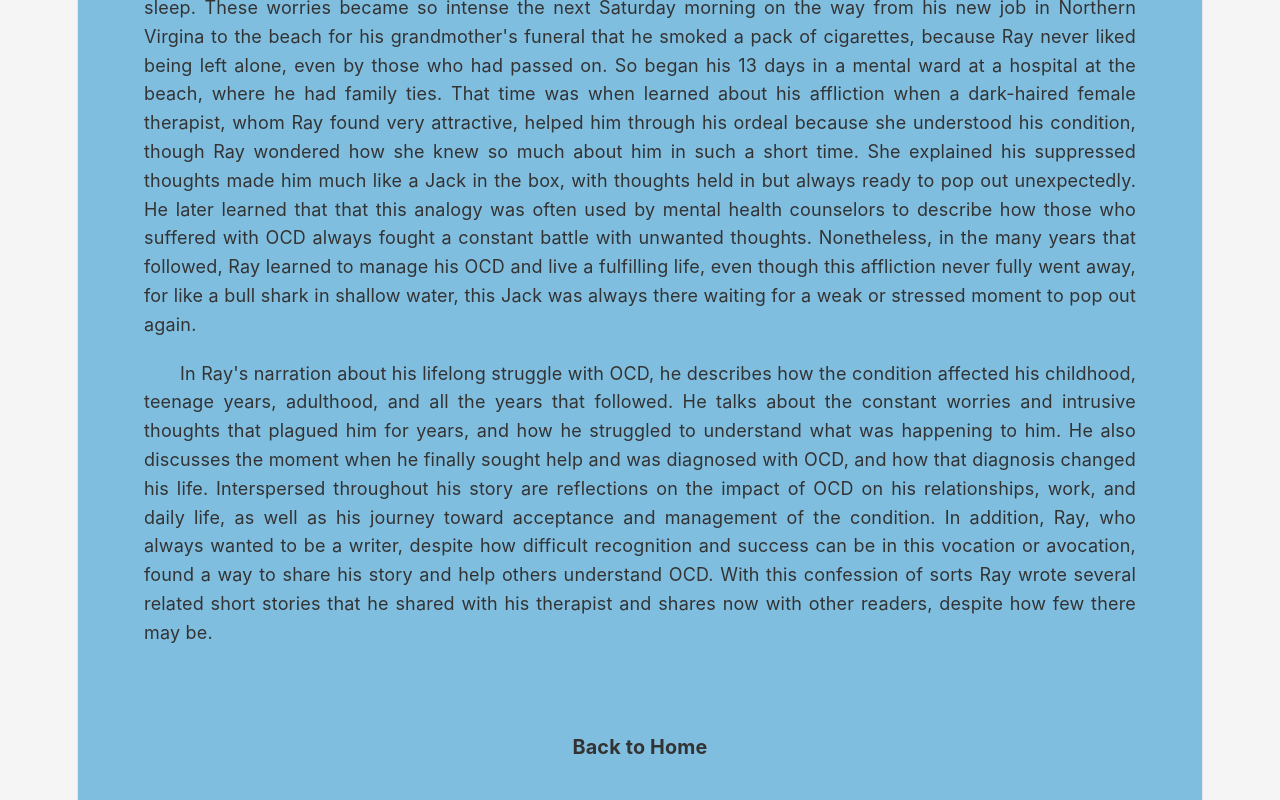
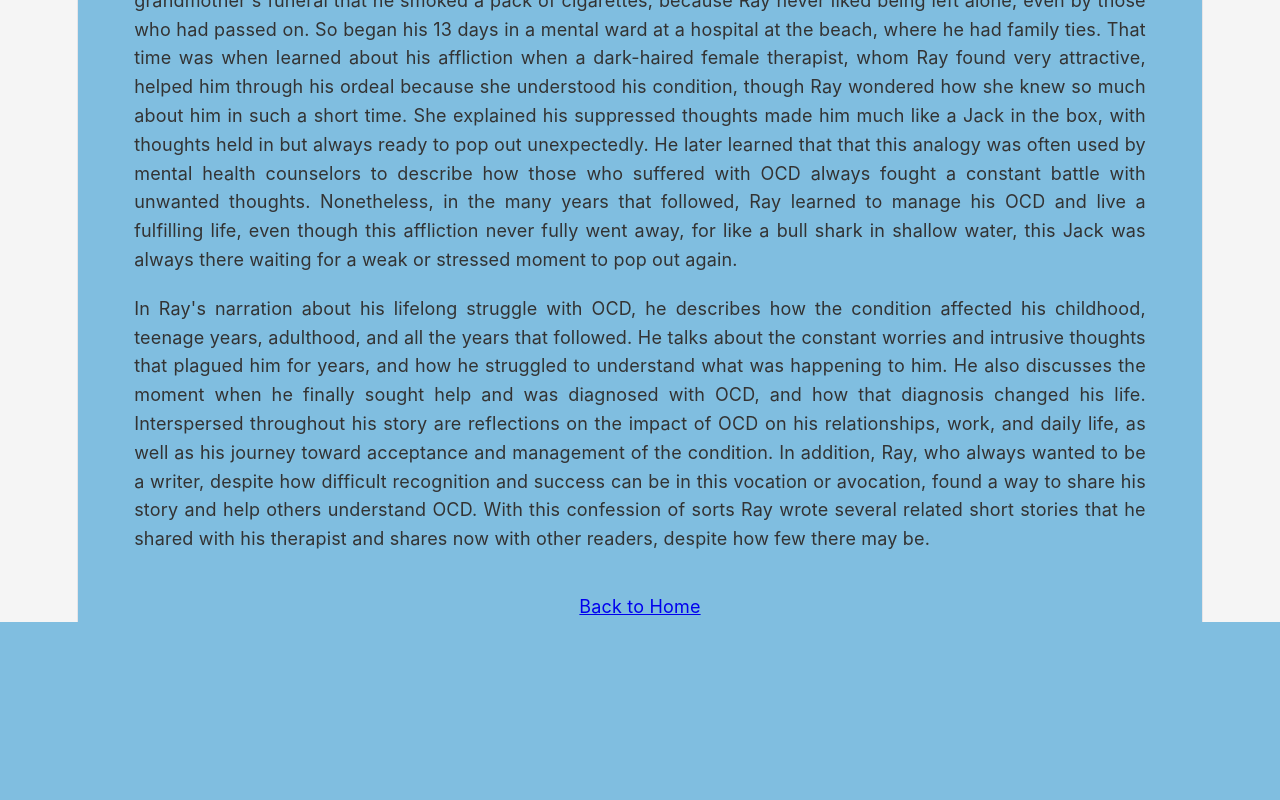
Before and after one commit to shback215/booksaws, a React (Vite) app: page /about-jack in a window 1280 px wide. Shown: the part 438-1238 px from the top of the page. After the commit the page ends 1060 px from the top, so only its background shows below. Built offline with nearby package versions, Linux system fonts and the light colour scheme.

Commit message:
Fixed styling errors

```diff
--- a/package.json
+++ b/package.json
@@ -1,4 +1,5 @@
 {
+  "homepage": "https://shback215.github.io/EcommerceBooks/",
   "name": "booksaws",
   "private": true,
   "version": "0.0.0",
--- a/src/css/About.css
+++ b/src/css/About.css
@@ -1,22 +1,23 @@
-.about {
-    padding: 2rem;
-    text-align: center;
-  }
+.aboutcenter {
+     text-align: center  !important;
+}
 
-.about nav {
-    margin-top: 2rem;
-  }
+.justify {
+    text-align: justify !important;
+    text-justify: inter-word  !important;
+    box-sizing: border-box !important;
+    margin-left: 5%  !important;
+    margin-right: 5%  !important;
+    margin-top: 20px  !important;
+    margin-bottom: 10px  !important;
+}
 
-.about nav a {
-    text-decoration: none;
-    color: #333;
-    font-weight: 700;
-    font-size: 1.1rem;
-    padding: 0.5rem 1rem;
-    border-radius: 4px;
-    transition: background-color 0.3s ease;
-  }
-
-.about nav a:hover {
-    background-color: #f0f0f0;
-  }
+li {
+   text-align: justify !important;
+   text-justify: inter-word  !important;
+   box-sizing: border-box !important;
+   margin-left: 8%  !important;
+   margin-right: 5%  !important;
+   margin-top: 20px  !important;
+   margin-bottom: 10px  !important;
+}
--- a/src/css/App.css
+++ b/src/css/App.css
@@ -14,7 +14,7 @@
   display: flex;
   gap: 2rem;
   padding: 1rem;
-  justify-content: center;
+  justify-content: center
 }
 
 .nav-links a {
@@ -116,22 +116,6 @@
     text-align: left;
 }
 
-.bullet-item-justify {
-    margin-left: 10%;
-    text-align: justify;
-    text-justify: inter-word;
-    list-style-position:inside;
-    padding-left: 1.0em;
-}
-
-.justify {
-    text-align: justify;
-    text-justify: inter-word;
-    text-indent: 2em;
-    margin: 20px 30px 20px 30px;
-}
-
-
 @media (max-width: 480px) {
   .book-cover {
     height: 250px;
@@ -145,3 +129,27 @@
     font-size: 1.25rem;
   } */
 }
+
+.aboutcenter {
+     text-align: center !important;
+}
+
+.justify {
+    text-align: justify !important;
+    text-justify: inter-word !important;
+    box-sizing: border-box !important;
+    margin-left: 5% !important;
+    margin-right: 5% !important;
+    margin-top: 20px !important;
+    margin-bottom: 10px !important;
+}
+
+li {
+   text-align: justify !important;
+   text-justify: inter-word !important;
+   box-sizing: border-box !important;
+   margin-left: 8% !important;
+   margin-right: 5% !important;
+   margin-top: 20px !important;
+   margin-bottom: 10px !important;
+}
--- a/src/css/BookCard.css
+++ b/src/css/BookCard.css
@@ -29,7 +29,7 @@
   background: linear-gradient(45deg, #f3f4f6, #e5e7eb);
   display: flex;
   align-items: center;
-  justify-content: center;
+  justify-content: center
 }
 
 .cover-image {
--- a/src/css/Home.css
+++ b/src/css/Home.css
@@ -9,7 +9,7 @@
     margin: 0 auto 2rem;
     display: flex;
     gap: 1rem;
-    justify-content: center;
+    justify-content: center
 }
 
 .search-input {
--- a/src/pages/About.jsx
+++ b/src/pages/About.jsx
@@ -1,19 +1,19 @@
 import { Link } from 'react-router-dom';
-import '../css/About.css';
+// import '../css/About.css';
 
 function About() {
   return (
-    <div className="about">
+    <div className="aboutcenter">
       <h2>About Books by Stanley B. Howard</h2>
       <div>
-        <p className="justify">This website provides descriptions of books by Stanley B. Howard that are available
-          on Amazon Books. These books are:</p>
-          <p className="bullet-item">&bull; <i>When the Dogwood Blooms: Seasons in a Boys Life</i>: A description of this novel is at <Link to="/about-dogwood">About Dogwood</Link></p>
-          <p className="bullet-item">&bull; <i>Icarus: An American Odyssey</i>: A description of this novel is at <Link to="/about-icarus">About Icarus</Link></p>
-          <p className="bullet-item">&bull; <i>Me: Jack in the Box with OCD</i>: A description of this novel is at <Link to="/about-jack">About Jack</Link></p>
+        <div className="justify">This website provides descriptions of books by Stanley B. Howard that are available
+          on Amazon Books. These books are:</div>
+          <li><i>When the Dogwood Blooms: Seasons in a Boys Life</i>: A description of this novel is at <Link to="/about-dogwood">About Dogwood</Link></li>
+          <li><i>Icarus: An American Odyssey</i>: A description of this novel is at <Link to="/about-icarus">About Icarus</Link></li>
+          <li><i>Me: Jack in the Box with OCD</i>: A description of this novel is at <Link to="/about-jack">About Jack</Link></li>
       </div>
       <nav>
-        <Link to="/">Back to Home</Link>
+        <Link className="aboutcenter" to="/">Back to Home</Link>
       </nav>
     </div>
   );
--- a/src/pages/AboutIcarus.jsx
+++ b/src/pages/AboutIcarus.jsx
@@ -1,14 +1,14 @@
-import { Link, PrefetchPageLinks } from 'react-router-dom';
-import '../css/About.css';
+import { Link } from 'react-router-dom';
+// import '../css/About.css';
 
 function AboutIcarus() {
   return (
-    <div className="about">
-      <h2>About <i>Icarus: An American Odyssey</i></h2>
+    <div>
+      <h2 className="aboutcenter">About <i>Icarus: An American Odyssey</i></h2>
       <div>
-        <p className="justify"><i>Icarus: An American Odyssey</i> is a narrative novel as told by a
-        raven named Icarus to a Baltimore native, a librarian named Robin. This narration is told in two parts.</p>
-        <p className="justify">The first section is primarily about Icarus's friendship with Edgar Allan Poe.
+        <div className="justify"><i>Icarus: An American Odyssey</i> is a narrative novel as told by a
+        raven named Icarus to a Baltimore native, a librarian named Robin. This narration is told in two parts:</div>
+        <li>The first section is primarily about Icarus's friendship with Edgar Allan Poe.
         This friendship begins on a cold winter night when Robins meets Icarus on the windowsill of his bedroom in
         the historic Baltimore house in which Robin had spent most of his life, up until he was compelled to move and decided to write
         his story and that of his friend Icarus. In his narration, Robin briefly describes his infliction, due to an
@@ -19,8 +19,8 @@ function AboutIcarus() {
         Allan in Richmond, Virginia, and lasted throughout Poe's moves, primarily for employment and survival, through
         American cities in the eastern states up until his demise. In addition to already known details about Poe's life
         this narration also includes unpublished stories that Poes told Icarus over the many years of their friendship,
-        in Richmond, New York, Philadelphia, and Baltimore.</p>
-        <p className="justify">
+        in Richmond, New York, Philadelphia, and Baltimore.</li>
+        <li>
         The second part of the novel is about Icarus's relationship with Huckleberry Finn and Ulysses S. Grant, during the
         American Civil War. This narration includes Huckleberry Finn's and Jim's experiences after Huckleberry became a
         riverboat engineer for the Union and Jim served as his assistant. Huckleberry's narration also includes experiences
@@ -30,11 +30,11 @@ function AboutIcarus() {
         Union forces in the East, where the supposed butcher and future President ended the bloody war. This narration also
         tells the story of Huckleberry and Jim during these trying times serving with Grant on the river and in Virginia,
         and after the war in the west again.
-        </p>
+        </li>
       </div>
       <br></br>
-      <nav>
-        <Link to="/">Back to Home</Link>
+      <nav className="aboutcenter">
+        <Link className="about" to="/">Back to Home</Link>
       </nav>
     </div>
   );
--- a/src/pages/AboutJack.jsx
+++ b/src/pages/AboutJack.jsx
@@ -1,12 +1,12 @@
-import { Link, PrefetchPageLinks } from 'react-router-dom';
-import '../css/About.css';
+import { Link } from 'react-router-dom';
+// import '../css/About.css';
 
 function AboutJack() {
   return (
-   <div className="about">
-      <h2>About <i>Me: Jack in the Box with OCD</i></h2>
+   <div>
+      <h2 className="aboutcenter">About <i>Me: Jack in the Box with OCD</i></h2>
       <div>
-        <p className="justify"><i>Me: Jack in the Box with OCD</i> is a fictionalized narration of a man with Obsessive
+        <div className="justify"><i>Me: Jack in the Box with OCD</i> is a fictionalized narration of a man with Obsessive
         Compulsive Disorder (OCD). This affliction began in his childhood when the protagonist Ray was nine on nights
         his parents would leave his older brother in charge of Ray and his two younger brothers, and Ray worried their
         parents might not be coming home that night. His older brother did the best he could to deal with Ray's worries about
@@ -25,8 +25,8 @@ function AboutJack() {
         with unwanted thoughts. Nonetheless, in the many years that followed, Ray learned to manage his OCD and live a
         fulfilling life, even though this affliction never fully went away, for like a bull shark in shallow water,
         this Jack was always there waiting for a weak or stressed moment to pop out again.
-        </p>
-        <p className="justify">
+        </div>
+        <div className="justify">
         In Ray's narration about his lifelong struggle with OCD, he describes how the condition affected his childhood,
         teenage years, adulthood, and all the years that followed. He talks about the constant worries and intrusive thoughts that plagued him
         for years, and how he struggled to understand what was happening to him. He also discusses the moment when he
@@ -36,11 +36,11 @@ function AboutJack() {
         recognition and success can be in this vocation or avocation, found a way to share his story and help others understand
         OCD. With this confession of sorts Ray wrote several related short stories that he shared with his therapist and
         shares now with other readers, despite how few there may be.
-        </p>
+        </div>
       </div>
       <br></br>
-      <nav>
-        <Link to="/">Back to Home</Link>
+      <nav className="aboutcenter">
+        <Link className="about" to="/">Back to Home</Link>
       </nav>
     </div>
   );
--- a/src/pages/Home.jsx
+++ b/src/pages/Home.jsx
@@ -62,7 +62,6 @@ function Home() {
                 ))}
 
                 </section>
-                {/* <BookApi /> */}
             </main>
 
             <footer className="footer">
```
Also changed, not shown: src/pages/AboutDogwood.jsx (+22 -30 lines).
